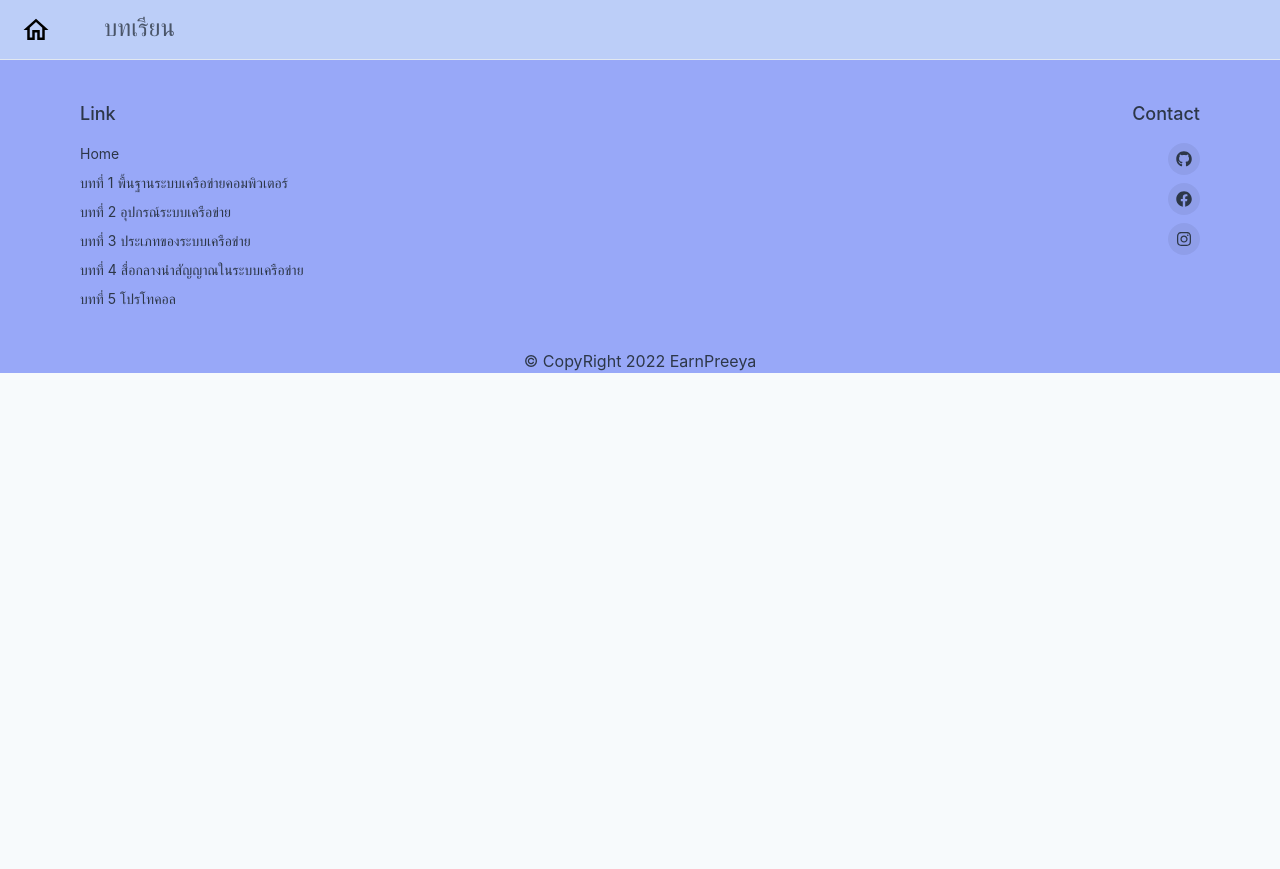
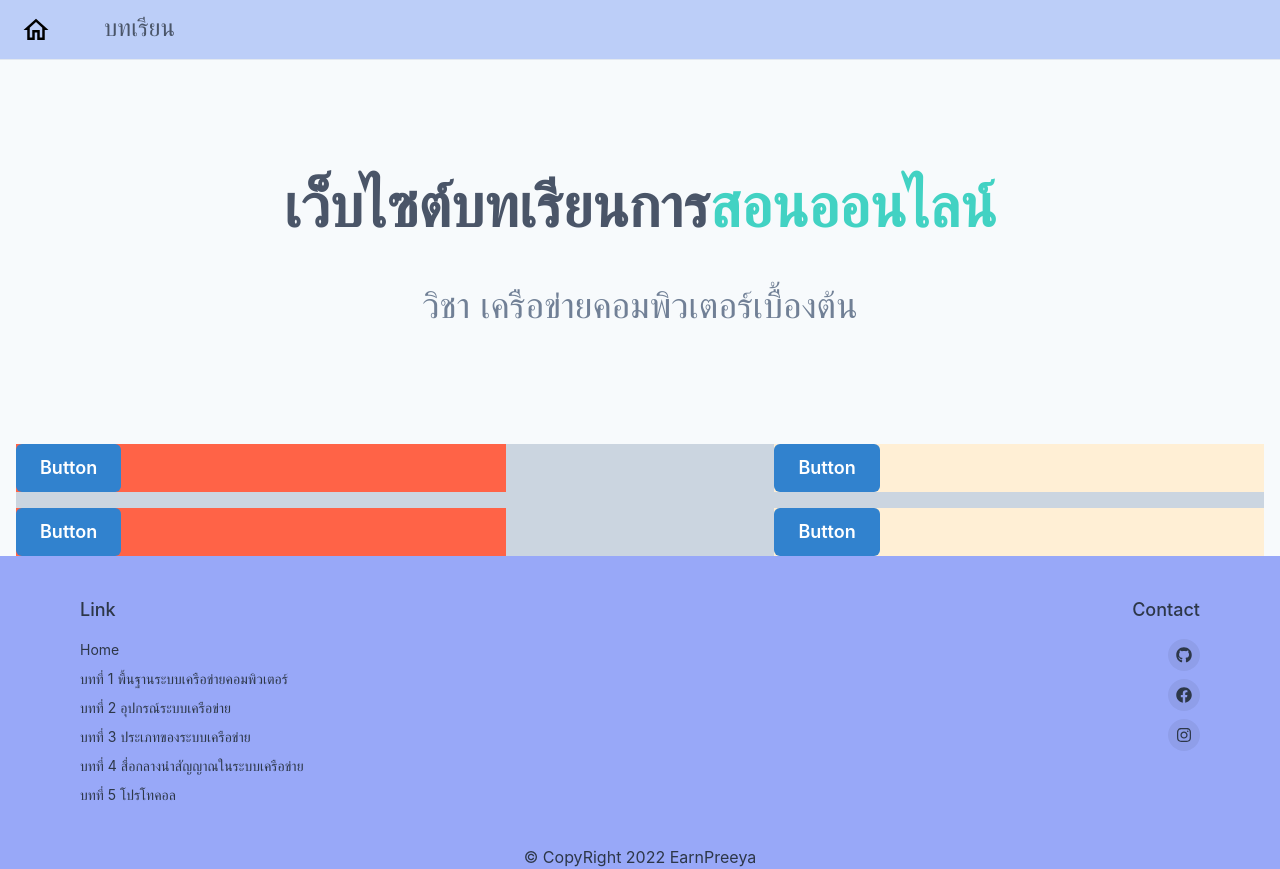
Before and after one commit to MrT-jesus-1995/EarnProject, a React (Vite) app in the folder frontend/: page / in a window 1280 px wide. Before the commit the page ends 800 px from the top, so only its background shows below. Built offline with nearby package versions, Linux system fonts and the light colour scheme; the HTML template or start-up script is replaced by a standard one.

Commit message:
Add Home Page

```diff
--- /dev/null
+++ b/frontend/src/components/template/HomePage.tsx
@@ -0,0 +1,43 @@
+import { Flex, Container, Heading, Stack, Text, Button, Icon, IconProps, Grid, GridItem, Box } from "@chakra-ui/react"
+
+export default function CallToActionWithIllustration() {
+    return (
+        <Container maxW={"9xl"}>
+            <Stack textAlign={"center"} align={"center"} spacing={{ base: 8, md: 10 }} py={{ base: 20, md: 28 }}>
+                <Heading fontWeight={600} fontSize={{ base: "3xl", sm: "4xl", md: "6xl" }} lineHeight={"110%"}>
+                    เว็บไซต์บทเรียนการ
+                    <Text as={"span"} color={"#42D2C3"}>
+                        สอนออนไลน์
+                    </Text>
+                </Heading>
+                <Text color={"gray.500"} maxW={"3xl"} fontSize={{ base: "xl", sm: "2xl", md: "4xl" }}>
+                    วิชา เครือข่ายคอมพิวเตอร์เบื้องต้น
+                </Text>
+            </Stack>
+            <Box bg="gray.300" w="100%" h="100%">
+                <Grid templateColumns="repeat(5, 1fr)" gap={4}>
+                    <GridItem colSpan={2} bg="tomato">
+                        <Button colorScheme="blue" size="lg" align={"center"}>
+                            Button
+                        </Button>
+                    </GridItem>
+                    <GridItem colStart={4} colEnd={6} bg="papayawhip">
+                        <Button colorScheme="blue" size="lg" align={"center"}>
+                            Button
+                        </Button>
+                    </GridItem>
+                    <GridItem colSpan={2} bg="tomato">
+                        <Button colorScheme="blue" size="lg" align={"center"}>
+                            Button
+                        </Button>
+                    </GridItem>
+                    <GridItem colStart={4} colEnd={6} bg="papayawhip">
+                        <Button colorScheme="blue" size="lg" align={"center"}>
+                            Button
+                        </Button>
+                    </GridItem>
+                </Grid>
+            </Box>
+        </Container>
+    )
+}
--- a/frontend/src/pages/index.tsx
+++ b/frontend/src/pages/index.tsx
@@ -1,6 +1,4 @@
-import { Box, Heading, VStack, Text } from "@chakra-ui/react"
-import AppBody from "../components/share/app/AppBody"
-import { AiFillAccountBook } from "react-icons/ai"
+import HomePage from "../components/template/HomePage"
 import Header from "../components/template/Header"
 import Footer from "../components/template/Footer"
 
@@ -8,6 +6,7 @@ const Home = () => {
     return (
         <>
             <Header />
+            <HomePage />
             <Footer />
         </>
     )
```
